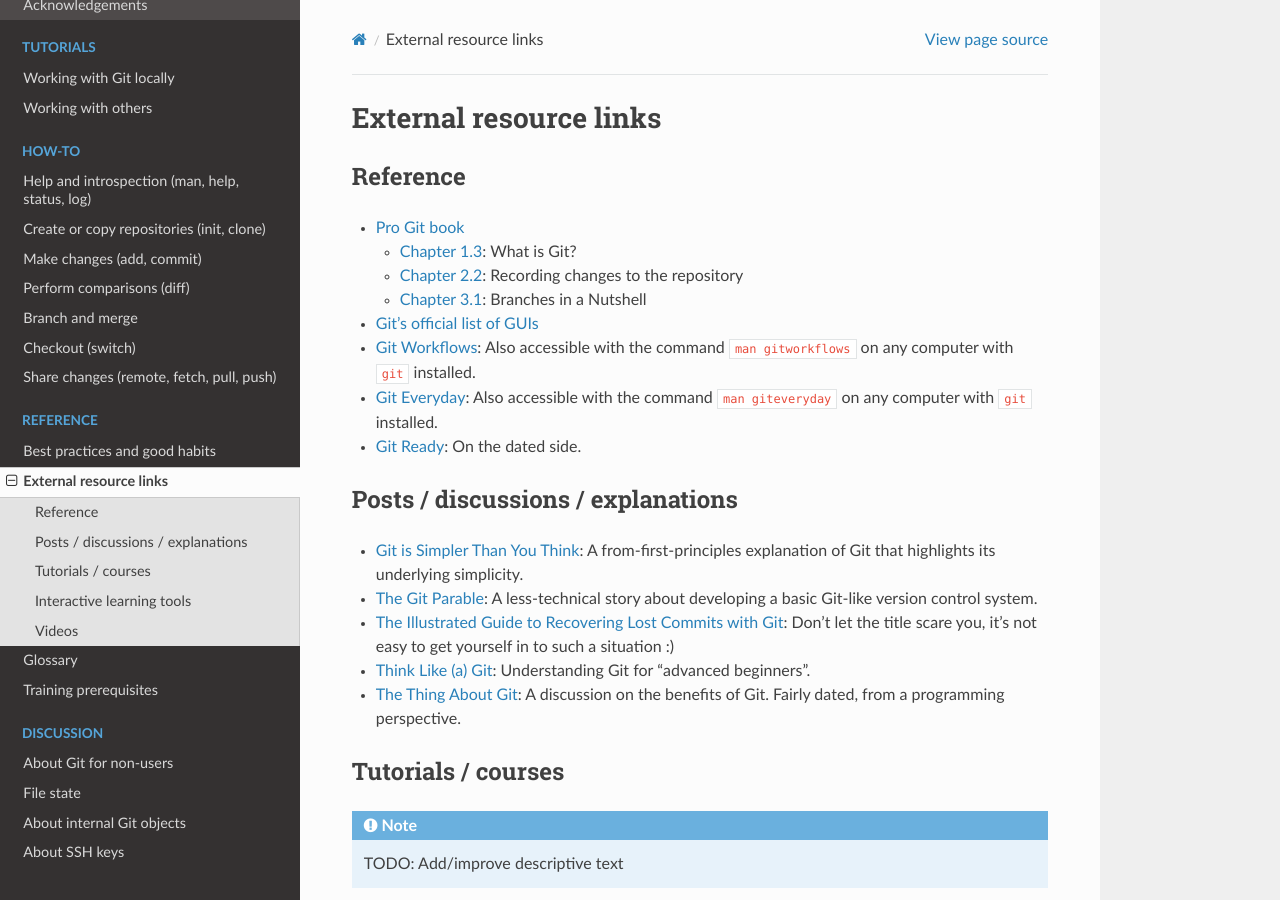
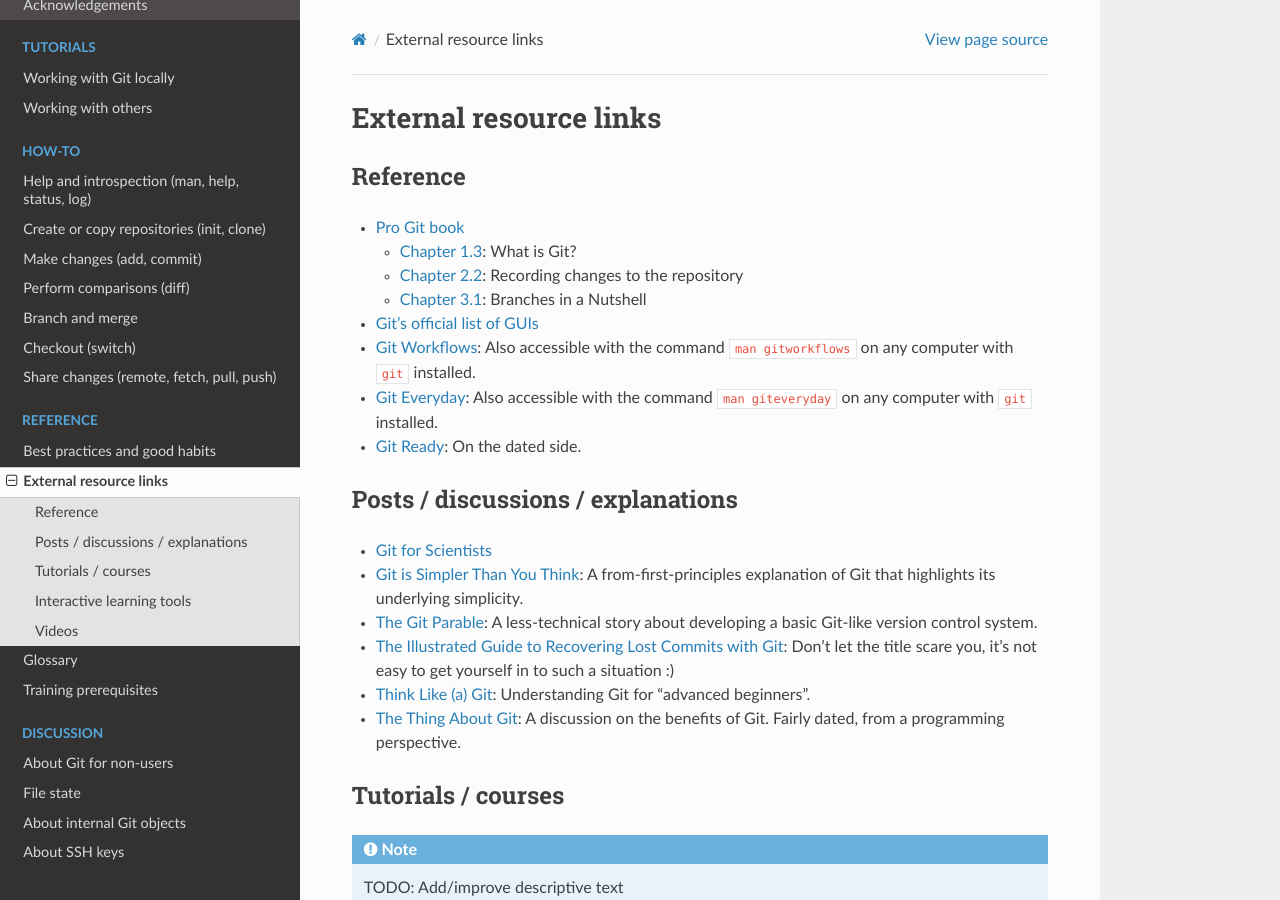
Before and after one commit to nsidc/git-training, a Sphinx documentation site: the page built from doc/reference/external-resources.md, in a window 1280 px wide and 900 px high. Built offline with Sphinx 7.4.7 and the Read the Docs theme 2.0.0, drawn with Linux system fonts in a browser that asks for light colours.

Commit message:
Added Git for Scientists blog post

```diff
--- a/doc/reference/external-resources.md
+++ b/doc/reference/external-resources.md
@@ -19,6 +19,7 @@
 
 ## Posts / discussions / explanations
 
+* [Git for Scientists](https://neurathsboat.blog/post/git-intro/)
 * [Git is Simpler Than You Think](https://nfarina.com/post/9868516270/git-is-simpler): A
   from-first-principles explanation of Git that highlights its underlying simplicity.
 * [The Git Parable](https://tom.preston-werner.com/2009/05/19/the-git-parable.html): A
```
